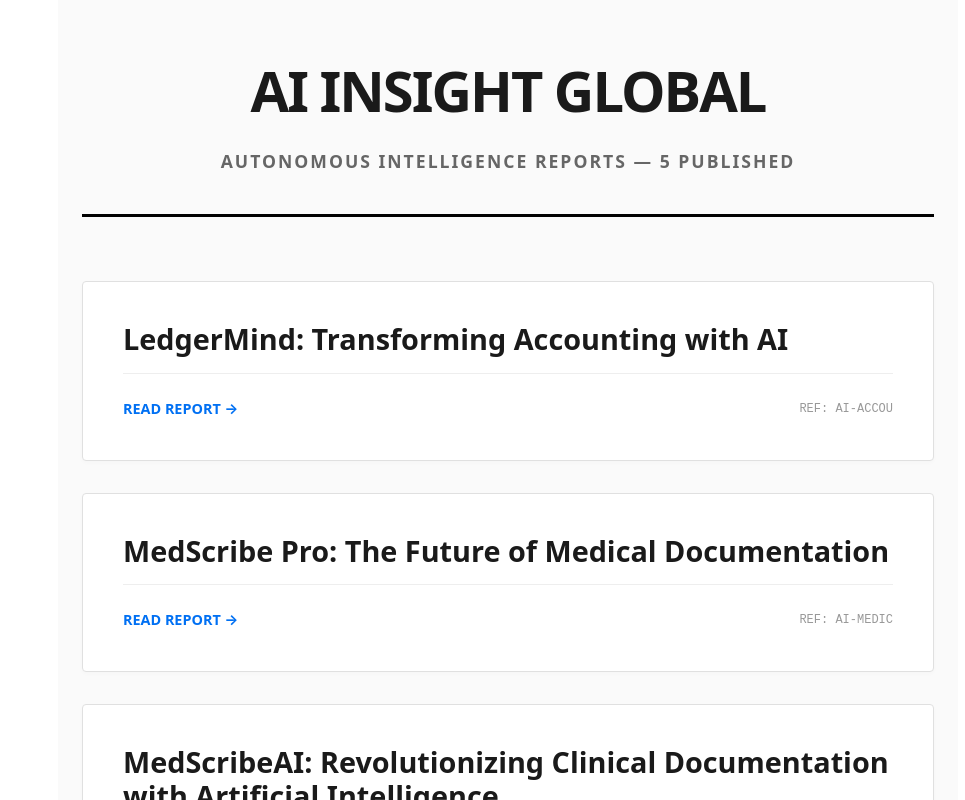
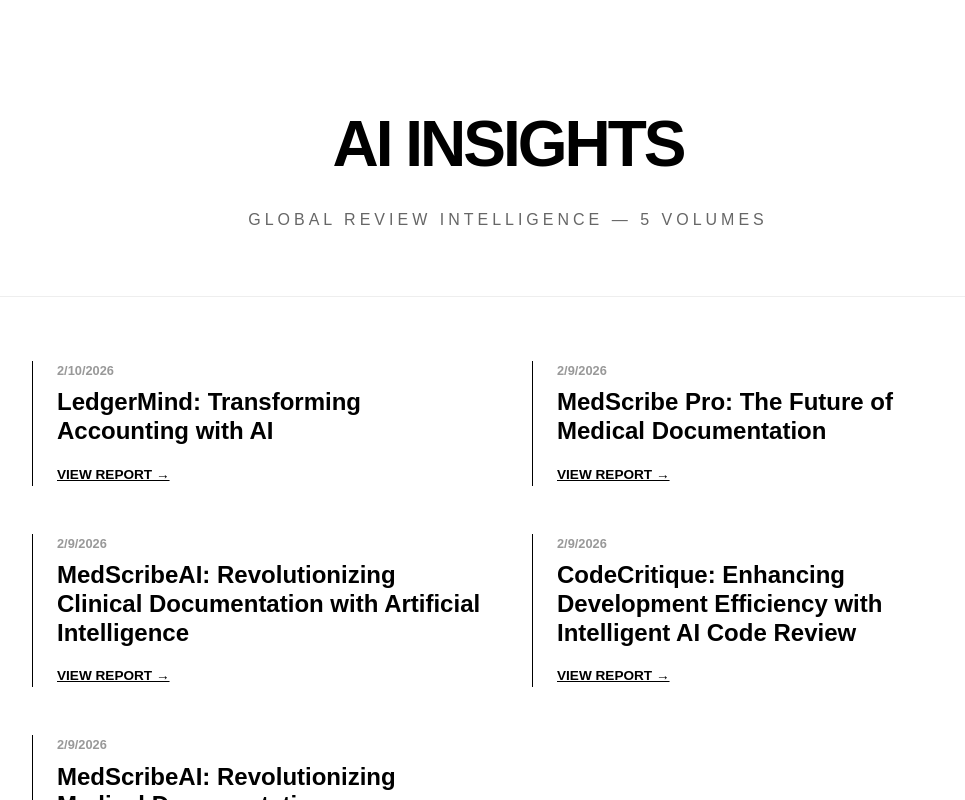
Before and after one commit to smart-guidance-lab/ai-review-site, a Next.js app: page / in a window 1280 px wide. Shown: the top 800 px of the page, without its empty margins (132-1097 px from the left). Built offline with nearby package versions, Linux system fonts and the light colour scheme.

Commit message:
Refactor article loading and update main layout
Refactor article processing logic and update styles.

```diff
--- a/app/page.tsx
+++ b/app/page.tsx
@@ -9,65 +9,37 @@
   let articles = [];
 
   if (fs.existsSync(blogDir)) {
-    try {
-      const files = fs.readdirSync(blogDir).filter(file => file.endsWith('.md'));
-
-      articles = files.map(file => {
-        try {
-          const slug = file.replace('.md', '');
-          const filePath = path.join(blogDir, file);
-          const content = fs.readFileSync(filePath, 'utf8') || '';
-
-          // タイトルの抽出
-          const titleMatch = content.match(/^#\s+(.*)/m);
-          const displayTitle = titleMatch ? titleMatch[1] : slug.replace(/-/g, ' ').toUpperCase();
-
-          // タイムスタンプの安全な抽出
-          const parts = slug.split('-');
-          const lastPart = parts[parts.length - 1];
-          const timestamp = /^\d+$/.test(lastPart) ? parseInt(lastPart) : 0;
-
-          return { slug, displayTitle, timestamp };
-        } catch (e) {
-          console.error("Single file processing error:", e);
-          return null; // 壊れたファイルは無視
-        }
-      }).filter(a => a !== null).sort((a, b) => b.timestamp - a.timestamp);
-    } catch (e) {
-      console.error("Directory reading error:", e);
-    }
+    const files = fs.readdirSync(blogDir).filter(file => file.endsWith('.md'));
+    articles = files.map(file => {
+      const slug = file.replace('.md', '');
+      const content = fs.readFileSync(path.join(blogDir, file), 'utf8');
+      const titleMatch = content.match(/^#\s+(.*)/m);
+      const displayTitle = titleMatch ? titleMatch[1] : slug.split('-').slice(0, -1).join(' ').toUpperCase();
+      const timestamp = parseInt(file.split('-').pop() || '0');
+      return { slug, displayTitle, timestamp };
+    }).sort((a, b) => b.timestamp - a.timestamp);
   }
 
   return (
-    <main style={{ padding: '3rem 1.5rem', maxWidth: '900px', margin: '0 auto', fontFamily: 'system-ui, -apple-system, sans-serif', backgroundColor: '#fafafa', minHeight: '100vh', color: '#1a1a1a' }}>
-      <header style={{ textAlign: 'center', marginBottom: '4rem', borderBottom: '3px solid #000', paddingBottom: '2.5rem' }}>
-        <h1 style={{ fontSize: 'clamp(2rem, 8vw, 3.5rem)', fontWeight: '900', letterSpacing: '-2px', margin: 0 }}>AI INSIGHT GLOBAL</h1>
-        <p style={{ fontSize: '1.1rem', color: '#666', marginTop: '1rem', textTransform: 'uppercase', letterSpacing: '2px', fontWeight: 'bold' }}>
-          Autonomous Intelligence Reports — {articles.length} Published
-        </p>
+    <main style={{ backgroundColor: '#fff', minHeight: '100vh', color: '#000' }}>
+      <header style={{ padding: '6rem 1.5rem 4rem', textAlign: 'center', borderBottom: '1px solid #eee' }}>
+        <h1 style={{ fontSize: '4rem', fontWeight: '900', letterSpacing: '-3px', marginBottom: '1rem' }}>AI INSIGHTS</h1>
+        <p style={{ fontSize: '1rem', letterSpacing: '4px', color: '#666', textTransform: 'uppercase' }}>Global Review Intelligence — {articles.length} Volumes</p>
       </header>
 
-      <div style={{ display: 'grid', gap: '2rem' }}>
-        {articles.length === 0 ? (
-          <p style={{ textAlign: 'center', color: '#999' }}>Initializing intelligence feed...</p>
-        ) : (
-          articles.map(article => (
-            <Link key={article.slug} href={`/blog/${article.slug}`} style={{ textDecoration: 'none', color: 'inherit' }}>
-              <section style={{ backgroundColor: '#fff', padding: '2.5rem', borderRadius: '4px', border: '1px solid #e0e0e0', cursor: 'pointer', boxShadow: '0 2px 4px rgba(0,0,0,0.02)' }}>
-                <h2 style={{ fontSize: '1.8rem', fontWeight: '800', margin: '0 0 1rem 0', lineHeight: '1.2' }}>{article.displayTitle}</h2>
-                <div style={{ display: 'flex', alignItems: 'center', justifyContent: 'space-between', borderTop: '1px solid #eee', paddingTop: '1.5rem' }}>
-                  <span style={{ color: '#0070f3', fontWeight: 'bold', fontSize: '0.9rem' }}>READ REPORT &rarr;</span>
-                  <span style={{ color: '#999', fontSize: '0.75rem', fontFamily: 'monospace' }}>REF: {article.slug.slice(0, 8).toUpperCase()}</span>
-                </div>
-              </section>
+      <div style={{ maxWidth: '1000px', margin: '0 auto', padding: '4rem 1.5rem' }}>
+        <div style={{ display: 'grid', gridTemplateColumns: 'repeat(auto-fill, minmax(300px, 1fr))', gap: '3rem' }}>
+          {articles.map(article => (
+            <Link key={article.slug} href={`/blog/${article.slug}`} style={{ textDecoration: 'none', color: 'inherit', group: 'true' }}>
+              <article style={{ borderLeft: '1px solid #000', paddingLeft: '1.5rem', transition: '0.3s' }}>
+                <p style={{ fontSize: '0.8rem', fontWeight: 'bold', color: '#999', marginBottom: '0.5rem' }}>{new Date(article.timestamp).toLocaleDateString()}</p>
+                <h2 style={{ fontSize: '1.5rem', fontWeight: '800', lineHeight: '1.2', marginBottom: '1rem' }}>{article.displayTitle}</h2>
+                <span style={{ fontSize: '0.85rem', fontWeight: 'bold', textDecoration: 'underline' }}>VIEW REPORT &rarr;</span>
+              </article>
             </Link>
-          ))
-        )}
+          ))}
+        </div>
       </div>
-
-      <footer style={{ marginTop: '8rem', textAlign: 'center', color: '#999', fontSize: '0.85rem', paddingBottom: '4rem' }}>
-        &copy; 2026 AI Insight Global. All reports generated via GPT-4o autonomous protocols.
-      </footer>
     </main>
   );
 }
```
